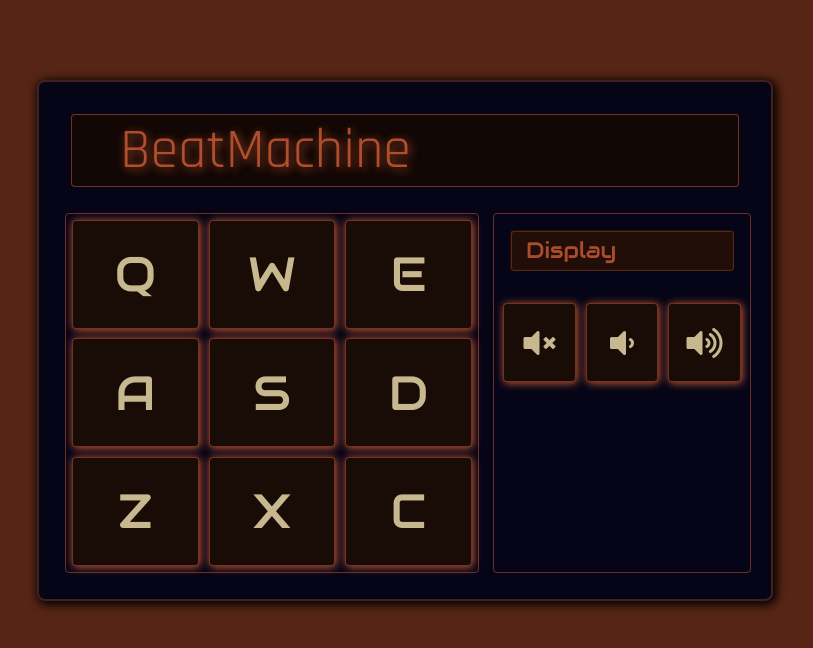
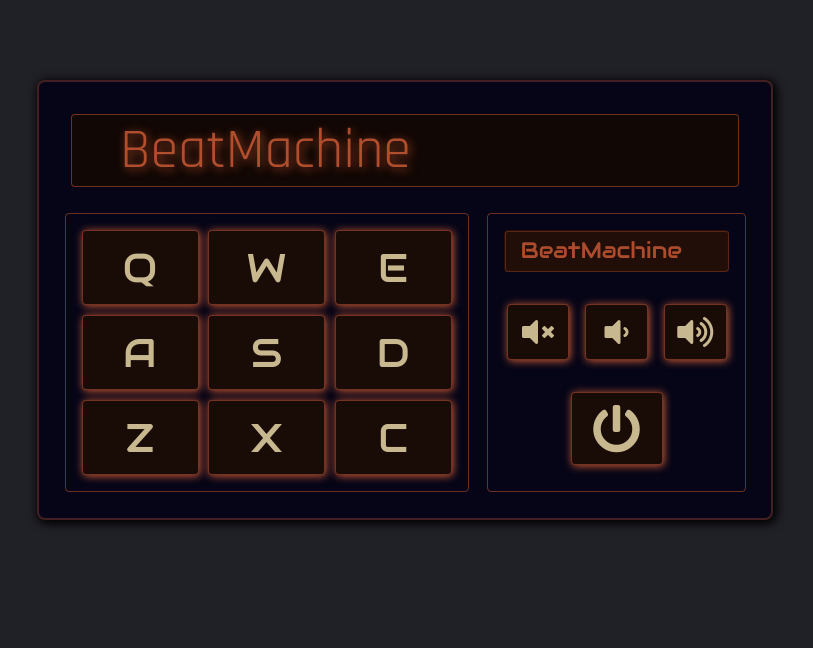
Before and after one commit to mark-ulrich/FCC-drum-machine, a React app: page / in a window 1280 px wide. Shown: the whole page, without its empty margins (235-1048 px from the left). Built offline with nearby package versions, Linux system fonts and the light colour scheme.

Commit message:
Refactoring. Added power button

```diff
--- a/src/BeatMachineApp.js
+++ b/src/BeatMachineApp.js
@@ -4,6 +4,10 @@ import Header from './components/Header';
 import Pads from './components/Pads';
 import Display from './components/Display';
 import VolumeControls from './components/VolumeControls';
+import Power from './components/Power';
+
+const DefaultDisplayText = 'BeatMachine';
+const DefaultVolume = 10;
 
 export class BeatMachineApp extends Component {
   constructor(props) {
@@ -59,8 +63,8 @@ export class BeatMachineApp extends Component {
 
     this.state = {
       poweredOn: true,
-      displayText: 'Display',
-      volume: 10,
+      displayText: DefaultDisplayText,
+      volume: DefaultVolume,
       isMuted: false
     };
   }
@@ -72,6 +76,17 @@ export class BeatMachineApp extends Component {
       const keys = this.bank.map(elem => elem.key);
       if (keys.indexOf(id) >= 0) this.playSound(id);
     });
+  };
+
+  togglePower = () => {
+    const poweredOn = this.state.poweredOn ? false : true;
+    this.setState({
+      poweredOn,
+      displayText: DefaultDisplayText,
+      isMuted: false,
+      volume: DefaultVolume
+    });
+    console.log('Power: ', poweredOn);
   };
 
   playSound = key => {
@@ -113,6 +128,8 @@ export class BeatMachineApp extends Component {
   };
 
   toggleMute = () => {
+    if (!this.state.poweredOn) return;
+
     const isMuted = this.state.isMuted ? false : true;
     // console.log('Setting isMuted: ', isMuted);
     this.setState({
@@ -133,10 +150,24 @@ export class BeatMachineApp extends Component {
     return (
       <div id='drum-machine' onKeyPress={this.onKeyPress}>
         <Header />
-        <Pads bank={this.bank} playSound={this.playSound} />
+        <Pads
+          bank={this.bank}
+          playSound={this.playSound}
+          isPoweredOn={this.state.poweredOn}
+        />
         <div className='controls'>
-          <Display displayText={this.state.displayText} />
-          <VolumeControls volumeMethods={this.volumeMethods} />
+          <Display
+            displayText={this.state.displayText}
+            isPoweredOn={this.state.poweredOn}
+          />
+          <VolumeControls
+            volumeMethods={this.volumeMethods}
+            isPoweredOn={this.state.poweredOn}
+          />
+          <Power
+            togglePower={this.togglePower}
+            isPoweredOn={this.state.poweredOn}
+          />
         </div>
       </div>
     );
--- a/src/components/Display.js
+++ b/src/components/Display.js
@@ -3,12 +3,14 @@ import PropTypes from 'prop-types';
 
 export class Display extends Component {
   render() {
-    return <div id='display'>{this.props.displayText}</div>;
+    const text = this.props.isPoweredOn ? this.props.displayText : '';
+    return <div id='display'>{text}</div>;
   }
 }
 
 Display.propTypes = {
-  displayText: PropTypes.string.isRequired
+  displayText: PropTypes.string.isRequired,
+  isPoweredOn: PropTypes.bool.isRequired
 };
 
 export default Display;
--- a/src/components/Pads.js
+++ b/src/components/Pads.js
@@ -4,11 +4,14 @@ import PropTypes from 'prop-types';
 export class Pads extends Component {
   render() {
     const pads = this.props.bank;
+    const padPowerClass = this.props.isPoweredOn
+      ? 'padPoweredOn'
+      : 'padPoweredOff';
     return (
       <div className='pads-container'>
         {pads.map(pad => (
           <div
-            className='drum-pad'
+            className={`drum-pad pad ${padPowerClass}`}
             key={pad.id}
             id={pad.id}
             onClick={() => this.props.playSound(pad.key)}
@@ -24,7 +27,8 @@ export class Pads extends Component {
 
 Pads.propTypes = {
   bank: PropTypes.array.isRequired,
-  playSound: PropTypes.func.isRequired
+  playSound: PropTypes.func.isRequired,
+  isPoweredOn: PropTypes.bool.isRequired
 };
 
 export default Pads;
--- /dev/null
+++ b/src/components/Power.js
@@ -0,0 +1,24 @@
+import React, { Component } from 'react';
+import PropTypes from 'prop-types';
+
+export class Power extends Component {
+  render() {
+    const padPowerClass = this.props.isPoweredOn
+      ? 'padPoweredOn'
+      : 'padPoweredOff';
+    return (
+      <div className={`power-button pad ${padPowerClass}`}>
+        <i
+          className='fas fa-power-off fa-3x'
+          onClick={this.props.togglePower}
+        />
+      </div>
+    );
+  }
+}
+
+Power.propTypes = {
+  togglePower: PropTypes.func.isRequired
+};
+
+export default Power;
--- a/src/components/VolumeControls.js
+++ b/src/components/VolumeControls.js
@@ -3,22 +3,25 @@ import PropTypes from 'prop-types';
 
 export class VolumeControls extends Component {
   render() {
+    const padPowerClass = this.props.isPoweredOn
+      ? 'padPoweredOn'
+      : 'padPoweredOff';
     const { volumeUp, volumeDown, volumeMute } = this.props.volumeMethods;
     return (
       <div className='volume-controls'>
         <i
           id='volume-down'
-          className='fas fa-volume-mute fa-2x'
+          className={`fas fa-volume-mute fa-2x pad ${padPowerClass}`}
           onClick={volumeMute}
         />
         <i
           id='volume-mute'
-          className='fas fa-volume-down fa-2x'
+          className={`fas fa-volume-down fa-2x pad ${padPowerClass}`}
           onClick={volumeDown}
         />
         <i
           id='volume-up'
-          className='fas fa-volume-up fa-2x'
+          className={`fas fa-volume-up fa-2x pad ${padPowerClass}`}
           onClick={volumeUp}
         />
       </div>
--- a/src/scss/_colors.scss
+++ b/src/scss/_colors.scss
@@ -4,6 +4,12 @@ $tertiary-color: #efc88b;
 $quaternary-color: #f4e3b2;
 $quinary-color: #d3d5d7;
 
+// $primary-color: #2de1fc;
+// $secondary-color: #2afc98;
+// $tertiary-color: #0c7c59;
+// $quaternary-color: #09e85e;
+// $quinary-color: #16c172;
+
 $page-background: darken($primary-color, 30);
 $app-background: $secondary-color;
 $pad-background: darken($primary-color, 45);
--- a/src/scss/index.scss
+++ b/src/scss/index.scss
@@ -1,33 +1,7 @@
 @import 'colors';
 
 // Mixins
-@mixin padStyle {
-  color: $pad-foreground;
-  background: $pad-background;
-
-  border: 1px rgba($primary-color, 0.5) solid;
-  border-radius: 4px;
-
-  box-shadow: $primary-color 1px 1px 8px;
-
-  padding: 1.4rem 0.1rem;
-
-  &:hover {
-    color: lighten($primary-color, 10);
-    background: lighten($pad-background, 1);
-  }
-
-  &:active {
-    background: radial-gradient(
-      closest-side,
-      lighten($pad-background, 20),
-      $pad-background
-    );
-    color: $pad-foreground-active;
-
-    box-shadow: $primary-color 1px 1px 2px;
-  }
-}
+// @mixin padStyle {
 
 // General
 * {
@@ -36,7 +10,8 @@
 }
 
 body {
-  background: $page-background;
+  // background: $page-background;
+  background: #202027;
 }
 
 // App global
@@ -75,23 +50,61 @@ body {
 }
 
 // Pads
+.pad {
+  padding: 0.7rem 0rem;
+
+  color: $pad-foreground;
+  background: $pad-background;
+
+  border: 1px rgba($primary-color, 0.5) solid;
+  border-radius: 4px;
+
+  text-align: center;
+  vertical-align: center;
+
+  cursor: pointer;
+}
+
+.padPoweredOn {
+  transition: all 1s;
+  box-shadow: $primary-color 1px 1px 8px;
+
+  &:hover {
+    transition: none;
+    color: lighten($primary-color, 10);
+    background: lighten($pad-background, 1);
+  }
+
+  &:active {
+    background: radial-gradient(
+      closest-side,
+      lighten($pad-background, 20),
+      $pad-background
+    );
+    color: $pad-foreground-active;
+
+    box-shadow: $primary-color 1px 1px 2px;
+  }
+}
+.padPoweredOff {
+  transition: all 1s;
+}
 .pads-container {
   display: grid;
   margin: 0.6rem;
   grid-gap: 0.6rem;
-  width: 400px;
+  width: 370px;
   grid-template-columns: repeat(3, 1fr);
 
   border: 1px rgba($primary-color, 0.5) groove;
   border-radius: 4px;
-  padding: 0.4rem;
+  padding: 1rem 1rem;
 
   .drum-pad {
-    @include padStyle();
-    font-size: 3rem;
+    // @include padStyle();
+    font-size: 2.5rem;
     // margin: 0.5rem;
     // padding: 1.4rem 0;
-    cursor: pointer;
     text-align: center;
     vertical-align: center;
   }
@@ -105,6 +118,7 @@ body {
 
   #display {
     width: 12rem;
+    height: 1.8rem;
     margin: 1rem;
     padding: 0.3rem 0.9rem;
 
@@ -119,14 +133,20 @@ body {
   }
 
   .volume-controls {
+    width: 220px;
     text-align: center;
-    margin: 2rem 0.6rem;
+    margin: 2rem auto;
     display: grid;
     grid-template-columns: repeat(3, 1fr);
-    grid-gap: 0.6rem;
+    grid-gap: 1rem;
     i {
-      @include padStyle();
-      cursor: pointer;
+      // @include padStyle();
     }
   }
+
+  .power-button {
+    // @include padStyle();
+    margin: auto;
+    width: 90px;
+  }
 }
```
Also changed, not shown: src/css/index.css, 1 other file.
